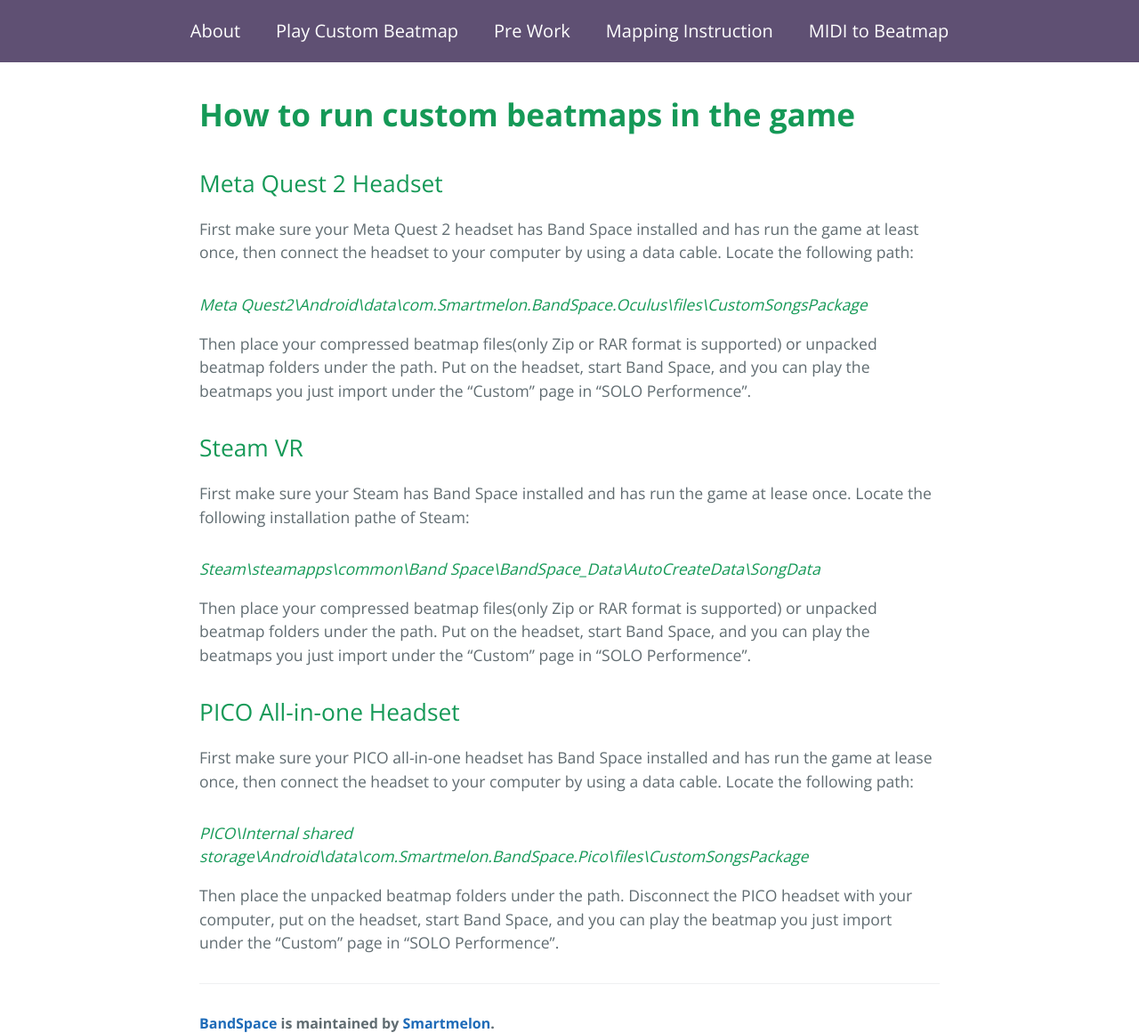
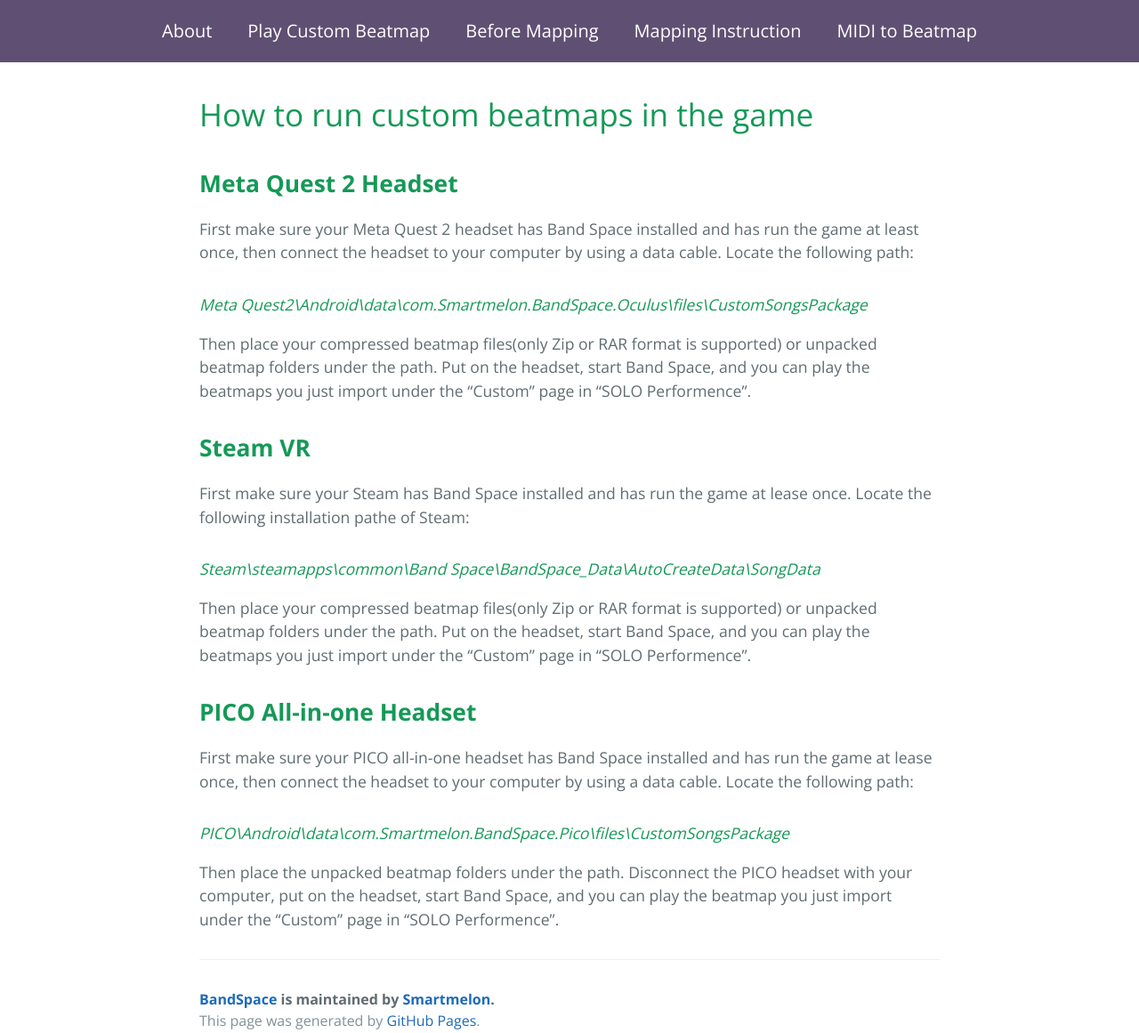
Before and after one commit to Smartmelon/BandSpace, a Jekyll site: the page built from pages/en/play-custom-map.md, in a window 1280 px wide and 1400 px high, scrolled down 257 px. Shown: the part 239-1400 px from the top of the window at 89% size. Built offline with Jekyll 4.4.1, drawn with Linux system fonts in a browser that asks for light colours.

Commit message:
Update Document

```diff
--- a/_includes/nav_en.html
+++ b/_includes/nav_en.html
@@ -1,7 +1,7 @@
 <nav class="nav-bar">
     <a class="nav-link" href="index">About</a>
     <a class="nav-link" href="play-custom-map">Play Custom Beatmap</a>
-    <a class="nav-link" href="before-mapping">Pre Work</a>
+    <a class="nav-link" href="before-mapping">Before Mapping</a>
     <a class="nav-link" href="mapping-instruction">Mapping Instruction</a>
     <a class="nav-link" href="midi-to-beatmap">MIDI to Beatmap</a>
 </nav>
--- a/pages/en/play-custom-map.md
+++ b/pages/en/play-custom-map.md
@@ -5,22 +5,22 @@
 language: en
 ---
 
-# **How to run custom beatmaps in the game**
+# How to run custom beatmaps in the game
 
-## Meta Quest 2 Headset
+## **Meta Quest 2 Headset**
 First make sure your Meta Quest 2 headset has Band Space installed and has run the game at least once, then connect the headset to your computer by using a data cable.
 Locate the following path:
 #### *Meta Quest2\Android\data\com.Smartmelon.BandSpace.Oculus\files\CustomSongsPackage*
 Then place your compressed beatmap files(only Zip or RAR format is supported) or unpacked beatmap folders under the path. Put on the headset, start Band Space, and you can play the beatmaps you just import under the "Custom" page in "SOLO Performence".
 
-## Steam VR
+## **Steam VR**
 First make sure your Steam has Band Space installed and has run the game at lease once.
 Locate the following installation pathe of Steam:
 #### *Steam\steamapps\common\Band Space\BandSpace_Data\AutoCreateData\SongData*
 Then place your compressed beatmap files(only Zip or RAR format is supported) or unpacked beatmap folders under the path. Put on the headset, start Band Space, and you can play the beatmaps you just import under the "Custom" page in "SOLO Performence".
 
-## PICO All-in-one Headset
+## **PICO All-in-one Headset**
 First make sure your PICO all-in-one headset has Band Space installed and has run the game at lease once, then connect the headset to your computer by using a data cable.
 Locate the following path:
-#### *PICO\Internal shared storage\Android\data\com.Smartmelon.BandSpace.Pico\files\CustomSongsPackage*
+#### *PICO\Android\data\com.Smartmelon.BandSpace.Pico\files\CustomSongsPackage*
 Then place the unpacked beatmap folders under the path. Disconnect the PICO headset with your computer, put on the headset, start Band Space, and you can play the beatmap you just import under the "Custom" page in "SOLO Performence".
```
Also changed, not shown: pages/en/index.md (+1 -1 lines).
